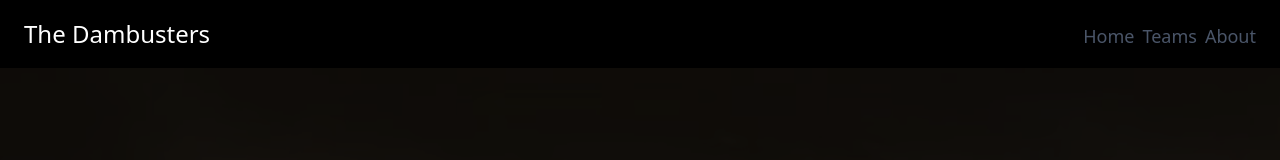
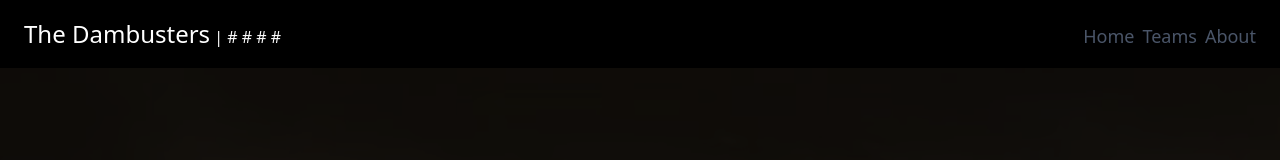
Before and after one commit to ngajhede/dambusters-website, a Vue app: page / in a window 1280 px wide. Shown: the top 160 px of the page. Built offline with nearby package versions, Linux system fonts and the light colour scheme.

Commit message:
change nav to be centered

```diff
--- a/src/components/Navigation.vue
+++ b/src/components/Navigation.vue
@@ -1,7 +1,9 @@
 <template>
+<div class="container mx-auto">
   <nav class="font-sans flex flex-col sm:flex-row sm:text-left sm:justify-between py-4 px-6 sm:items-baseline w-full">
     <div class="mb-2 sm:mb-0">
       <a href="/" class="text-2xl no-underline text-white">The Dambusters</a>
+      <span class="text-white"> | # # # # </span>
     </div>
     <div class="content-end">
       <a href="#home" class="text-lg no-underline text-gray-700 hover:text-red-600 ml-2">Home</a>
@@ -9,6 +11,7 @@
       <a href="#about-us" class="text-lg no-underline text-gray-700 hover:text-red-600 ml-2">About</a>
     </div>
   </nav>
+</div>
 </template>
 
 <script lang="ts">
```
Lines whose indentation alone changed are shown as unchanged.
